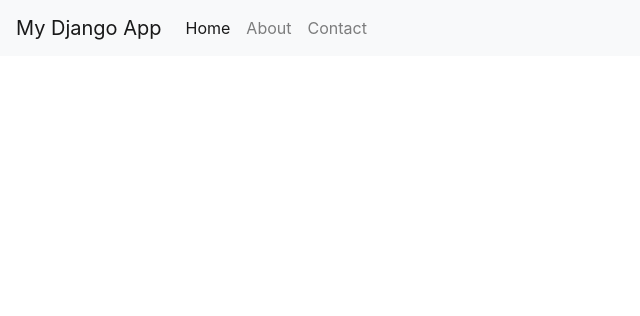
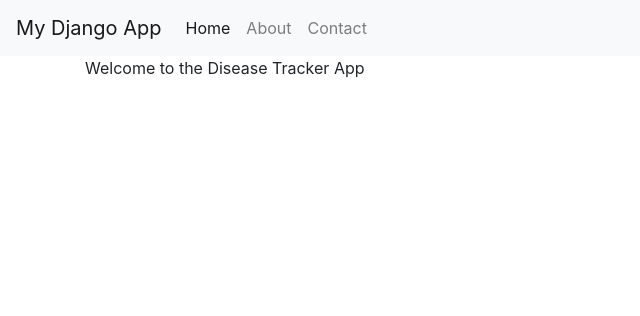
Before and after one commit to Raghvandersinh/DiseaseAndCancerTracker, a Django app: page / in a window 1280 px wide. Shown: the top 316 px of the page, without its empty margins (0-640 px from the left). Run offline with Django 5.2, Linux system fonts and the light colour scheme; some libraries are stand-ins or nearby versions.

Commit message:
Update home.html to simplify content and add welcome message

```diff
--- a/Frontend/diseaseTrackerApp/templates/home.html
+++ b/Frontend/diseaseTrackerApp/templates/home.html
@@ -1,7 +1,5 @@
 {% extends 'base.html' %} {% block title %}Home Page{% endblock %}
 
 {% block content %}
-    <div class="container">
-        <div class="row">
-            <div class="col-md-12">
+    <p>Welcome to the Disease Tracker App</p>
 {% endblock %}
```
